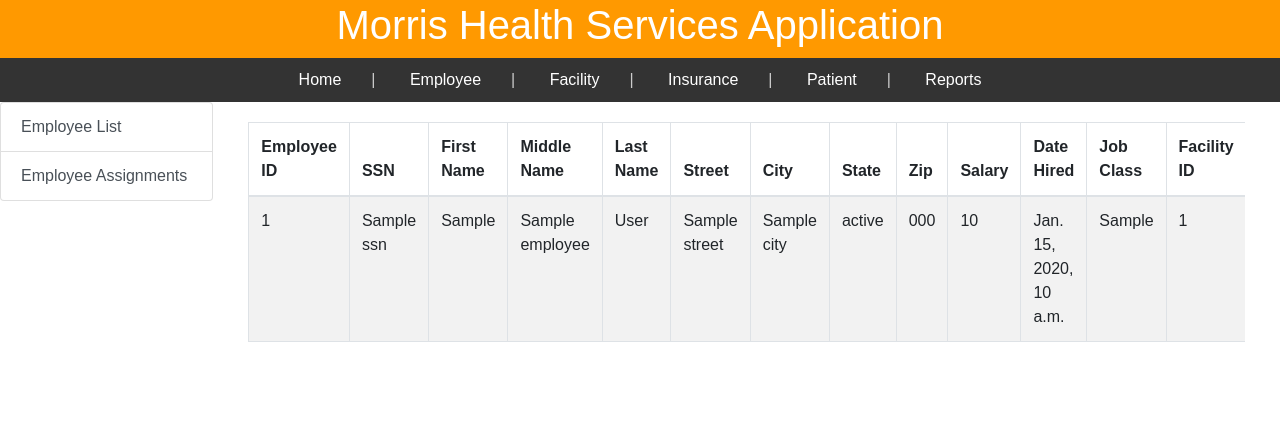
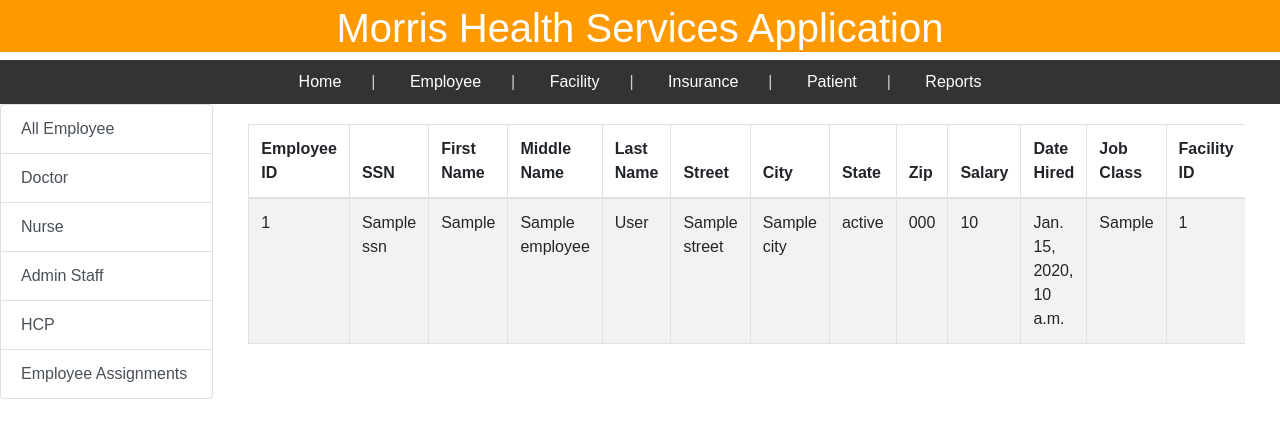
Before and after one commit to jeet1912/mhsAppForCS631, a Django app: template frontend/management/templates/employee.html in a window 1280 px wide. Shown: the top 438 px of the page. Run offline with Django 5.2, Linux system fonts and the light colour scheme; the template is opened without the code that fills it: most values are stand-ins (such as "Sample title", 1, 10 or a date in 2020); some libraries are stand-ins or nearby versions.

Commit message:
vertical nav bar update

```diff
--- a/frontend/management/templates/employee.html
+++ b/frontend/management/templates/employee.html
@@ -6,14 +6,18 @@
     <div class="row">
         <div class="col-md-2 vertical-nav-col">
             <div class="list-group">
-                <a href="#" class="list-group-item list-group-item-action" id="viewEmployees">Employee List</a>
-                <a href="#" class="list-group-item list-group-item-action" id="viewFacilities">Employee Assignments</a>
+                <a href="#" class="list-group-item list-group-item-action" id="viewEmployees">All Employee</a>
+                <a href="#" class="list-group-item list-group-item-action" id="viewDoctor">Doctor</a>
+                <a href="#" class="list-group-item list-group-item-action" id="viewNurse">Nurse</a>
+                <a href="#" class="list-group-item list-group-item-action" id="viewAdStaff">Admin Staff</a>
+                <a href="#" class="list-group-item list-group-item-action" id="viewHCP">HCP</a>
+                <a href="#" class="list-group-item list-group-item-action" id="viewEmpAssigment">Employee Assignments</a>
             </div>
         </div>
         <div class="col-md-10">
-            <div class="table-content">
+            <div class="table-content" id="viewEmployees_content">
                 <div class="table-responsive">
-                    <table class="table table-striped table-bordered">
+                    <table class="table table-striped table-bordered table-hover">
                         <thead>
                             <tr>
                                 <th>Employee ID</th>
@@ -57,30 +61,46 @@
                     </table>
                 </div>
             </div>
+            <div class="table-content" id="viewDoctor_content" style="display:none;">
+                <p>This is an example text for viewDoctor.</p>
+            </div>
+            <div class="table-content" id="viewNurse_content" style="display:none;">
+                <p>This is an example text for viewNurse.</p>
+            </div>
+            <div class="table-content" id="viewAdStaff_content" style="display:none;">
+                <p>This is an example text for viewAdminStaff.</p>
+            </div>
+            <div class="table-content" id="viewHCP_content" style="display:none;">
+                <p>This is an example text for viewHCP.</p>
+            </div>
+            <div class="table-content" id="viewEmpAssigment_content" style="display:none;">
+                <p>This is an example text for viewEmpAssigment.</p>
+            </div>
         </div>
     </div>
 </div>
 
 <script>
-    // JavaScript to toggle table content visibility
-    document.getElementById('viewEmployees').addEventListener('click', function() {
-        document.querySelector('.table-content').style.display = 'block';
-        document.getElementById('viewEmployees').classList.add('active-tab');
-        document.getElementById('viewFacilities').classList.remove('active-tab');
-    });
-    document.getElementById('viewFacilities').addEventListener('click', function() {
-        document.querySelector('.table-content').style.display = 'none';
-        document.getElementById('viewFacilities').classList.add('active-tab');
-        document.getElementById('viewEmployees').classList.remove('active-tab');
+    // JavaScript to toggle content visibility based on the selected list item
+    var listItems = document.querySelectorAll('.list-group-item');
+    listItems.forEach(function(item) {
+        item.addEventListener('click', function() {
+            var itemId = this.id;
+            var contentId = itemId + '_content';
+            var contentToShow = document.getElementById(contentId);
+            document.querySelectorAll('.table-content').forEach(function(content) {
+                content.style.display = 'none';
+            });
+            if (contentToShow) {
+                contentToShow.style.display = 'block';
+            }
+            listItems.forEach(function(listItem) {
+                listItem.classList.remove('active-tab');
+            });
+            this.classList.add('active-tab');
+        });
     });
 </script>
 
-<style>
-    /* Styling for the selected list item */
-    .list-group-item.active-tab {
-        background-color: #f0f0f0; /* Light grey background */
-        font-weight: bold; /* Bold text */
-    }
-</style>
 
 {% endblock content %}
--- a/frontend/management/urls.py
+++ b/frontend/management/urls.py
@@ -5,5 +5,5 @@ urlpatterns = [
     path('', views.index, name='index'),
     path('employee/', views.view_employee, name='view_employee'),
     path('facility/', views.view_facility, name='view_facility'),
-    path('insurance/', views.view_insurance, name='view_insurance'),
+    path('insurance/', views.view_insurance, name='view_insurance')
 ]
--- a/frontend/mhs_system/settings.py
+++ b/frontend/mhs_system/settings.py
@@ -60,9 +60,9 @@ WSGI_APPLICATION = 'mhs_system.wsgi.application'
 DATABASES = {
     'default': {
        'ENGINE': 'django.db.backends.mysql',
-        'NAME': 'MHS', # Change this to your MySQL database name
+        'NAME': 'mhs', # Change this to your MySQL database name
         'USER': 'root',
-        'PASSWORD': '', # Change this to your MySQL password
+        'PASSWORD': 'root', # Change this to your MySQL password
         'HOST': 'localhost',
         'PORT': '3306',
     }
--- a/frontend/static/css/employee.css
+++ b/frontend/static/css/employee.css
@@ -21,3 +21,7 @@
 .table-content {
     padding: 20px;
 }
+.list-group-item.active-tab {
+    background-color: #f0f0f0; /* Light grey background */
+    font-weight: bold; /* Bold text */
+}
--- a/frontend/static/css/home.css
+++ b/frontend/static/css/home.css
@@ -1,12 +1,10 @@
 body {
     font-family: Arial, sans-serif;
-    margin: 0;
-    padding: 0;
 }
 header {
     background-color: #f90;
     color: #fff;
-    padding: 1px;
+    padding-top: 4px;
     text-align: center;
     font-size: 13px;
 }
```
